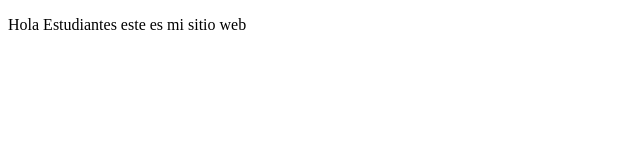
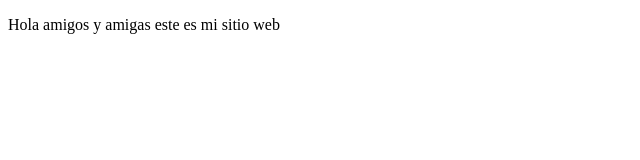
Before and after one commit to mnlborregog/proyectoDemoCursoPrework, a plain HTML site: page index.html in a window 1280 px wide. Shown: the full height of the page, 0-640 px from the left. Drawn offline with Linux system fonts and the light colour scheme.

Commit message:
agregue amigos y amigas en el paragraph del body

```diff
--- a/index.html
+++ b/index.html
@@ -7,6 +7,6 @@
     <title>Document</title>
 </head>
 <body>
-    <p>Hola Estudiantes este es mi sitio web</p>
+    <p>Hola amigos y amigas este es mi sitio web</p>
 </body>
 </html>
```
